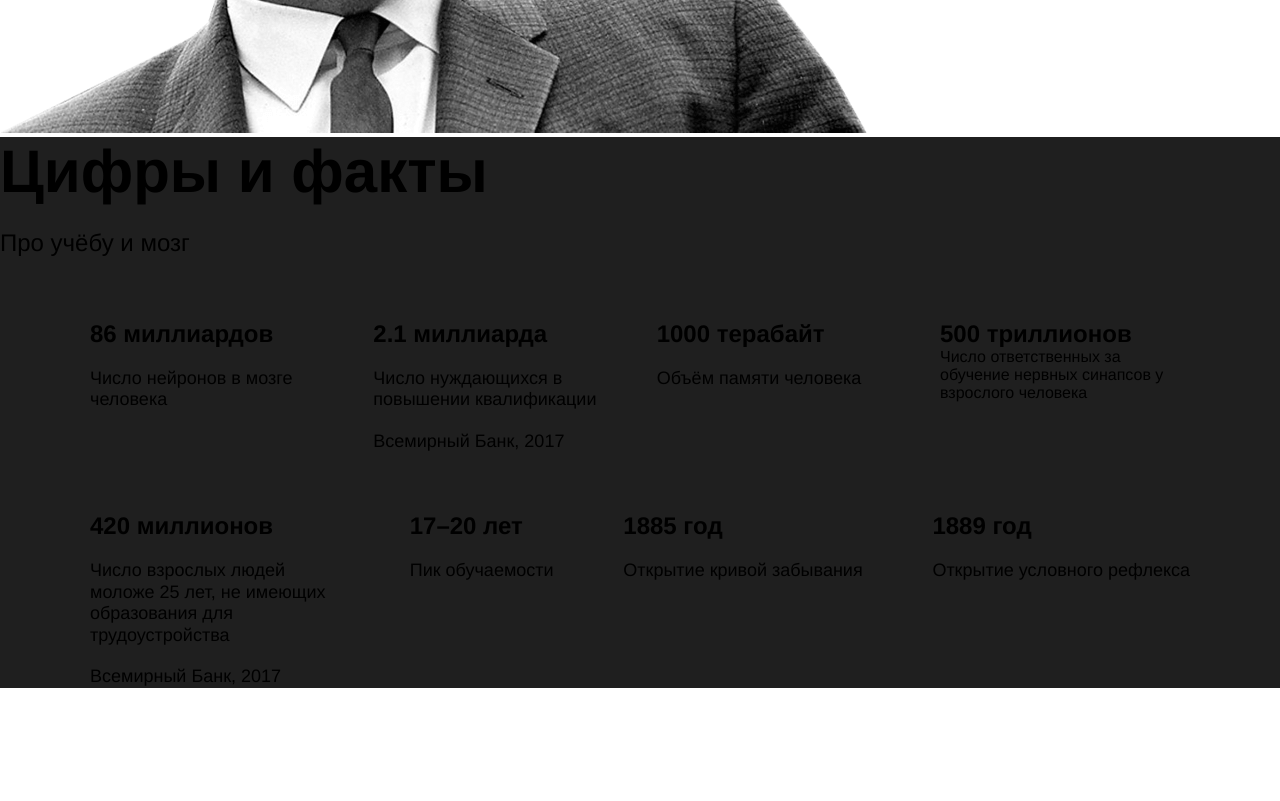
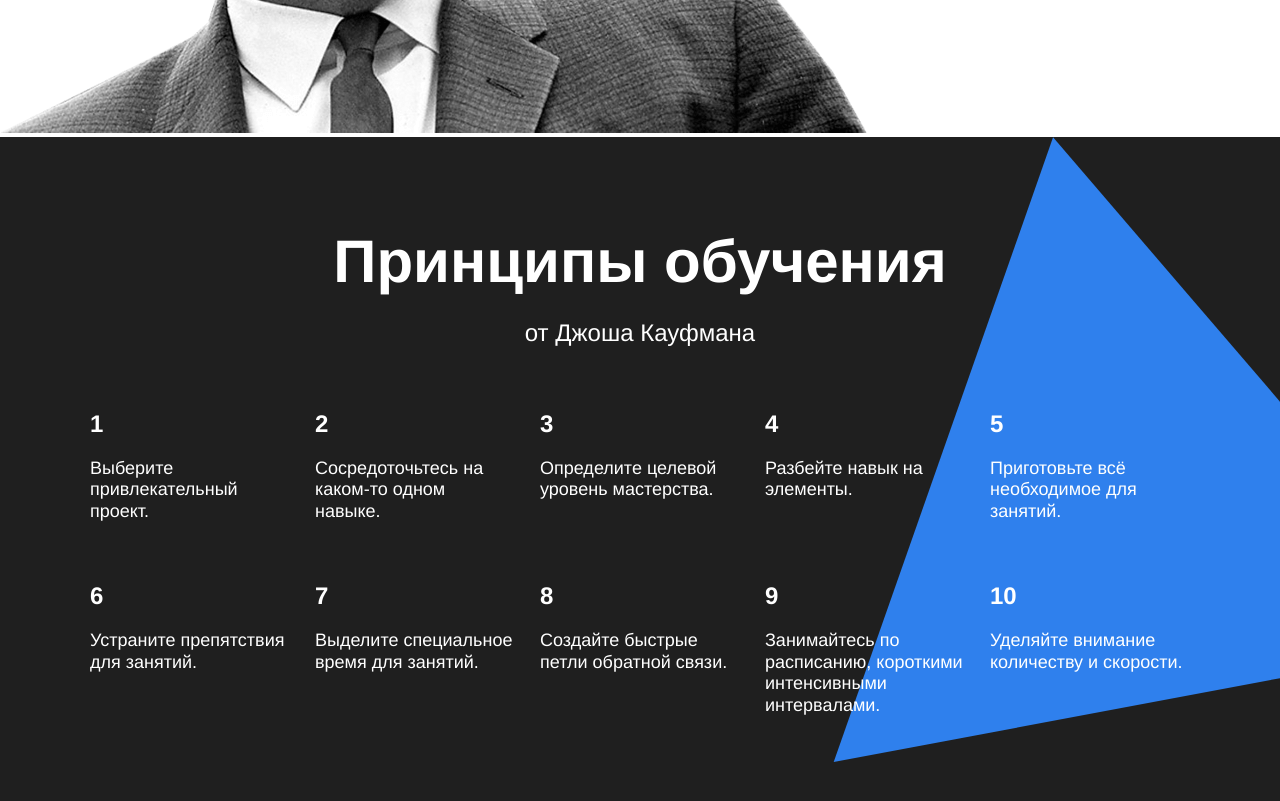
Before and after one commit to pl4tar/yandex_practicum_sprint_1, a website: page index.html in a window 1280 px wide. Shown: the part 2760-3561 px from the top of the page. Drawn offline with Linux system fonts and the light colour scheme.

```diff
--- a/index.html
+++ b/index.html
@@ -176,100 +176,115 @@
             </div>
         </section>
 
-        <section class="kaufman table_theme_dark table__text_theme_dark">
+        <section class="kaufman">
             <div class="digits__title">
                 <p
                         class="digits__title-text"
                 >
-                    Цифры и факты
+                    Принципы обучения
                 </p>
             </div>
             <div class="digits__subtitle">
                 <p
                         class="digits__subtitle-text"
                 >
-                    Про учёбу и мозг
+                    от Джоша Кауфмана
                 </p>
             </div>
             <div class="table">
                 <div
                         class="table__column"
                 >
-                    <div class="table__cell">
-                        <p class="table__cell-heading">
-                            86 миллиардов
+                    <div class="table_theme_dark">
+                        <p class="table__cell-heading table__text_theme_dark">
+                            1
                         </p>
                         <p class="table__cell-text">
-                            Число нейронов в мозге человека
+                            Выберите привлекательный проект.
                         </p>
                     </div>
-                    <div class="table__cell">
-                        <p class="table__cell-heading">
-                            2.1 миллиарда
+                    <div class="table_theme_dark">
+                        <p class="table__cell-heading table__text_theme_dark">
+                            2
                         </p>
                         <p class="table__cell-text">
-                            Число нуждающихся в повышении квалификации
+                            Сосредоточьтесь на каком-то одном навыке.
+                        </p>
+                    </div>
+                    <div class="table_theme_dark">
+                        <p class="table__cell-heading table__text_theme_dark">
+                            3
                         </p>
                         <p class="table__cell-text">
-                            Всемирный Банк, 2017
+                            Определите целевой уровень мастерства.
                         </p>
                     </div>
-                    <div class="table__cell">
-                        <p class="table__cell-heading">
-                            1000 терабайт
+                    <div class="table_theme_dark">
+                        <p class="table__cell-heading table__text_theme_dark">
+                            4
                         </p>
                         <p class="table__cell-text">
-                            Объём памяти человека
+                            Разбейте навык на элементы.
                         </p>
                     </div>
-                    <div class="table__cell">
-                        <p class="table__cell-heading">
-                            500 триллионов
+                    <div class="table_theme_dark">
+                        <p class="table__cell-heading table__text_theme_dark">
+                            5
                         </p>
-                        <p class="table__cell">
-                            Число ответственных за обучение нервных синапсов у взрослого человека
+                        <p class="table__cell-text">
+                            Приготовьте всё необходимое для занятий.
                         </p>
                     </div>
                 </div>
                 <div
                         class="table__column"
                 >
-                    <div class="table__cell">
-                        <p class="table__cell-heading">
-                            420 миллионов
+                    <div class="table_theme_dark">
+                        <p class="table__cell-heading table__text_theme_dark">
+                            6
                         </p>
                         <p class="table__cell-text">
-                            Число взрослых людей моложе 25 лет, не имеющих образования для трудоустройства
+                            Устраните препятствия для занятий.
+                        </p>
+                    </div>
+                    <div class="table_theme_dark">
+                        <p class="table__cell-heading table__text_theme_dark">
+                            7
                         </p>
                         <p class="table__cell-text">
-                            Всемирный Банк, 2017
+                            Выделите специальное время для занятий.
                         </p>
                     </div>
-                    <div class="digits__table-cell">
-                        <p class="table__cell-heading">
-                            17–20 лет
+                    <div class="table_theme_dark">
+                        <p class="table__cell-heading table__text_theme_dark">
+                            8
                         </p>
                         <p class="table__cell-text">
-                            Пик обучаемости
+                            Создайте быстрые петли обратной связи.
                         </p>
                     </div>
-                    <div class="digits__table-cell">
-                        <p class="table__cell-heading">
-                            1885 год
+                    <div class="table_theme_dark">
+                        <p class="table__cell-heading table__text_theme_dark">
+                            9
                         </p>
                         <p class="table__cell-text">
-                            Открытие кривой забывания
+                            Занимайтесь по расписанию, короткими интенсивными интервалами.
                         </p>
                     </div>
-                    <div class="digits__table-cell">
-                        <p class="table__cell-heading">
-                            1889 год
+                    <div class="table_theme_dark">
+                        <p class="table__cell-heading table__text_theme_dark">
+                            10
                         </p>
                         <p class="table__cell-text">
-                            Открытие условного рефлекса
+                            Уделяйте внимание количеству и скорости.
                         </p>
                     </div>
+
                 </div>
+
+            </div>
+            <div class="kaufman__image">
+                <img src="images/kaufman-triangle.svg" alt="kaufman-triangle" height="877px" width="877px">
             </div>
         </section>
     </main>
--- a/styles/style.css
+++ b/styles/style.css
@@ -134,6 +134,25 @@
     text-align: center;
 }
 
+.kaufman{
+    display: block;
+    justify-content: center;
+    justify-items: center;
+    text-align: center;
+    color: white;
+    background-color: #1f1f1f;
+    padding: 90px 0 90px 0;
+    position: relative;
+    overflow: hidden;
+}
+
+.kaufman__image{
+    position: absolute;
+    right: -210px;
+    top: 0 ;
+    z-index: 1;
+}
+
 .digits__title{
     width: 60%;
     margin-bottom: 20px;
@@ -156,17 +175,19 @@
 }
 
 .table{
+    position: relative;
     width: 1100px;
     margin: 0 auto 100px auto;
     padding: 0;
+    z-index: 3;
 }
 
 .table_theme_dark{
-    background-color: #1f1f1f;
+    width: 200px;
 }
 
 .table__text_theme_dark{
-    fo-color: white;
+    text-align: left;
 }
 
 .table__column{
```
